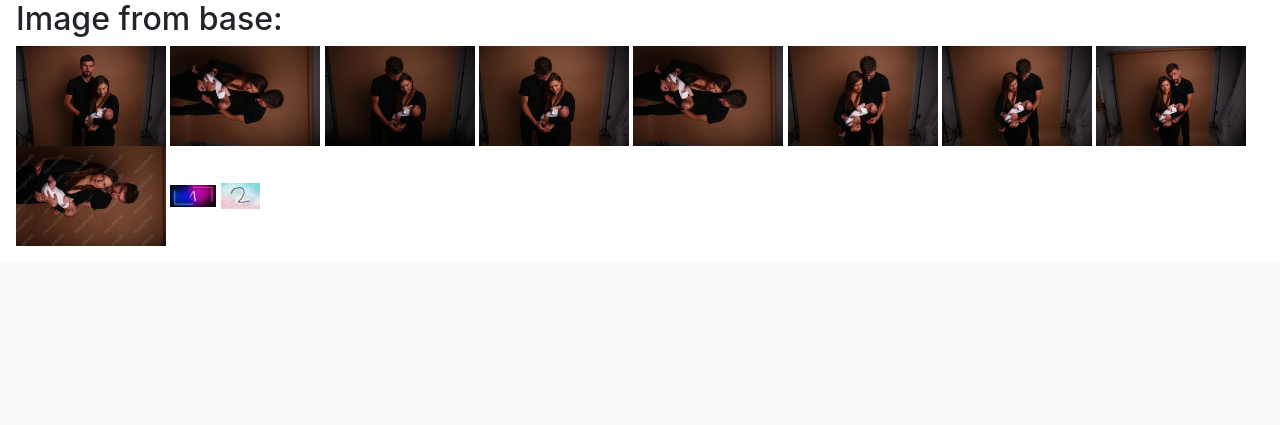
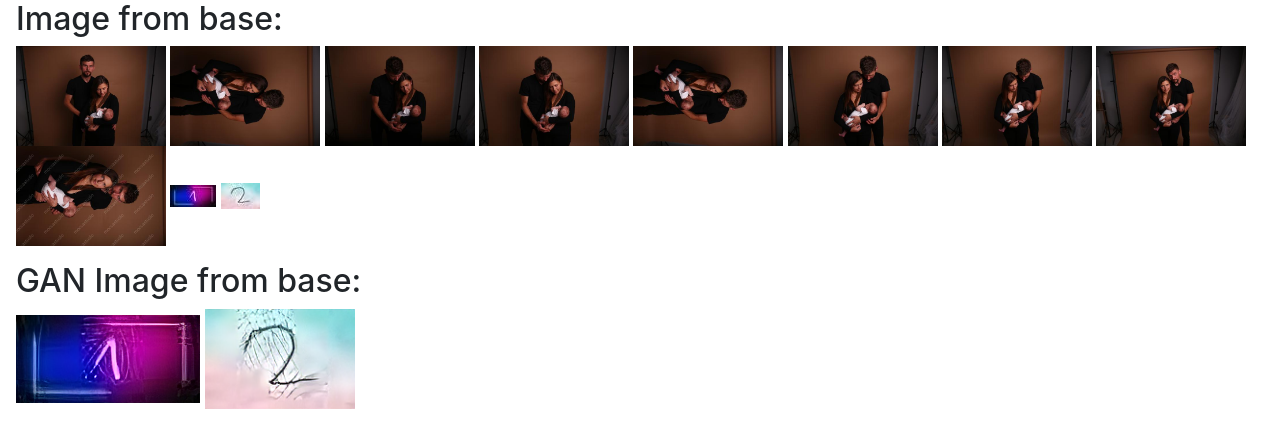
Before and after one commit to matorolll/inzynierka, a Django app: page /gan_control_panel/ in a window 1280 px wide. Shown: the part 550-975 px from the top of the page. Before the commit the page ends 796 px from the top, so only its background shows below. Run offline with Django 4.2, Linux system fonts and the light colour scheme; data comes from the database, SQL or seed files in the repository; both versions use the stored data as it was after the commit.

Commit message:
adding ganphoto on frontend

```diff
--- a/gan/templates/gan/test.html
+++ b/gan/templates/gan/test.html
@@ -45,6 +45,13 @@
                 data-photo-id="{{ photo.id }}" onclick="moveImageToEdit(this)">
         {% endfor %}
     {% endfor %}
+    </div>
+
+    <div class="m-3" id="gan_image_from_base">
+        <h2>GAN Image from base:</h2>
+        {% for ganPhoto in ganPhotos %}
+            <img src="{{ ganPhoto.image.url }}" alt="connect" style="max-height: 100px">
+        {% endfor %}
     </div>
 
 
--- a/gan/views.py
+++ b/gan/views.py
@@ -16,7 +16,8 @@ from django.core.files import File
 def gan_control_panel(request):
     sessions = Session.objects.all()
     photos = Photo.objects.all()
-    context = {'sessions': sessions, 'photos': photos}
+    ganPhotos = ganPhoto.objects.all()
+    context = {'sessions': sessions, 'photos': photos, 'ganPhotos' : ganPhotos}
     return render(request, 'gan/test.html', context)
 
 
```
Also changed, not shown: db.sqlite3, media/gan_photos/1416_rlt.png (added), media/gan_photos/1417_rlt.png (added), media/gan_photos/media/gan_photos/1416_rlt.png (added), media/gan_photos/media/gan_photos/1417_rlt.png (added).
